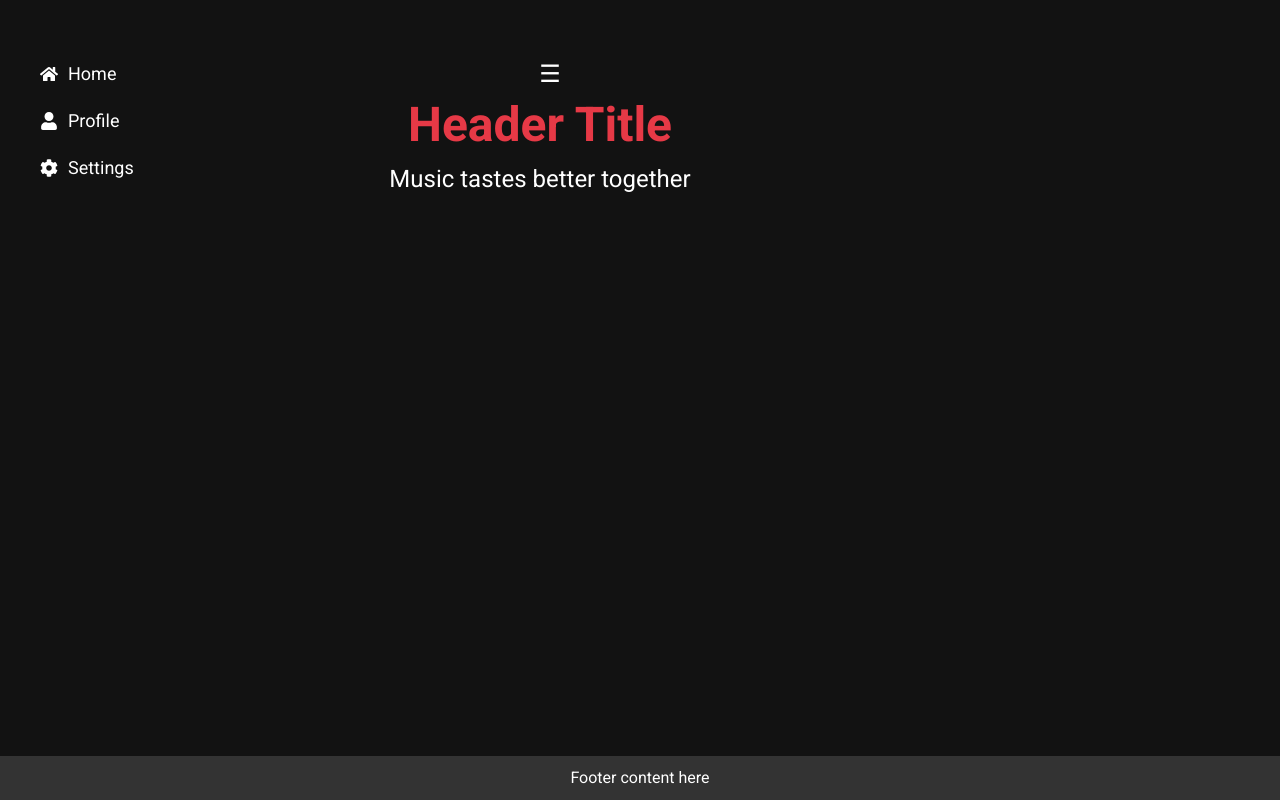
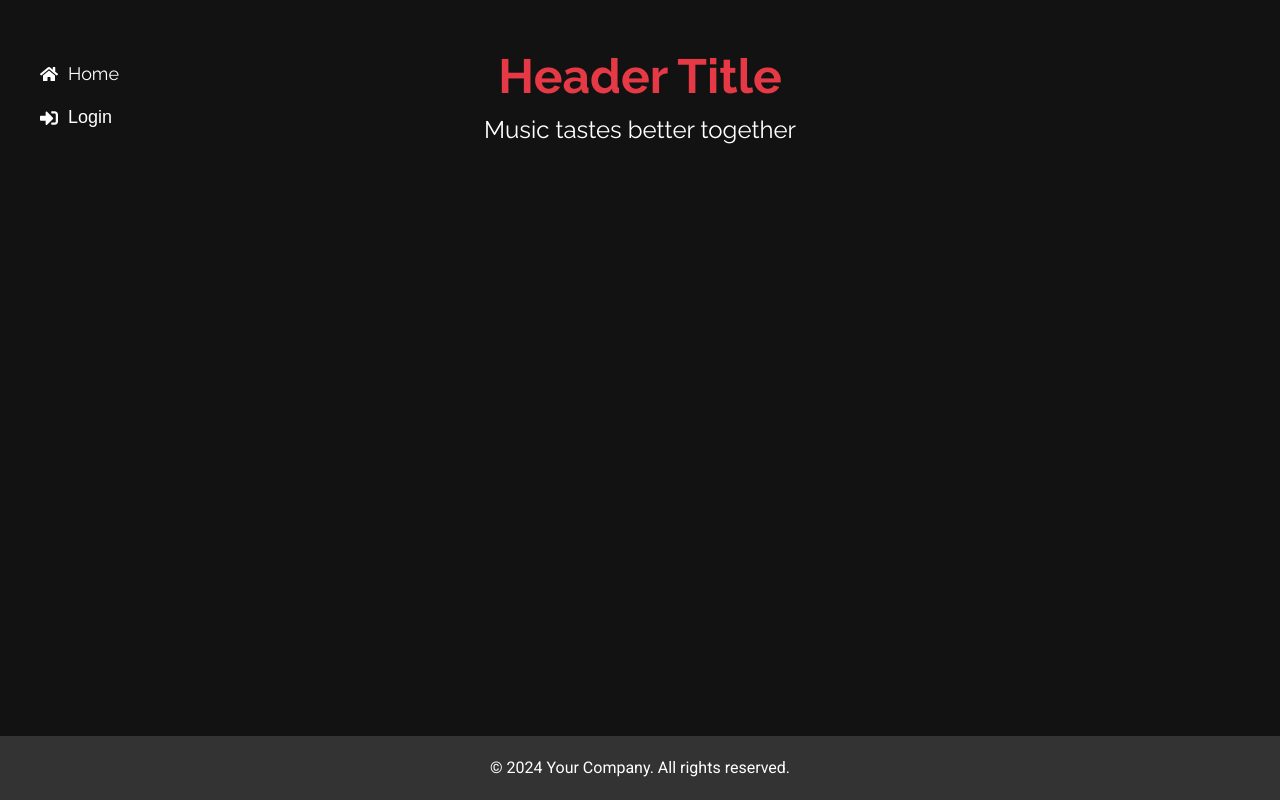
Before and after one commit to KubaG1974/BBfront, a React (Create React App) app in the folder bandblend/: page / in a window 1280 px wide. Built offline with nearby package versions, Linux system fonts and the light colour scheme.

Commit message:
Added RWD changes to sidebar and added modal

```diff
--- a/bandblend/public/index.html
+++ b/bandblend/public/index.html
@@ -4,6 +4,10 @@
     <meta charset="utf-8" />
     <link rel="icon" href="%PUBLIC_URL%/favicon.ico" />
     <link href="https://fonts.googleapis.com/css2?family=Roboto:wght@400;500;700&display=swap" rel="stylesheet">
+    <link href="https://fonts.googleapis.com/css2?family=Anton&display=swap" rel="stylesheet">
+    <link rel="preconnect" href="https://fonts.googleapis.com">
+    <link rel="preconnect" href="https://fonts.gstatic.com" crossorigin>
+    <link href="https://fonts.googleapis.com/css2?family=Raleway:ital,wght@0,100..900;1,100..900&display=swap" rel="stylesheet">
     <meta name="viewport" content="width=device-width, initial-scale=1" />
     <meta name="theme-color" content="#000000" />
     <meta
--- a/bandblend/src/App.css
+++ b/bandblend/src/App.css
@@ -1,26 +1,75 @@
 body {
-  font-family: 'Roboto', sans-serif;
+  font-family: 'Anton', sans-serif;
 }
 
-.app {
+.modal {
+  position: fixed;
+  top: 0;
+  left: 0;
+  width: 100%;
+  height: 100%;
+  background: rgba(0, 0, 0, 0.8);
   display: flex;
-  flex-direction: column;
-  height: 100vh;
+  align-items: center;
+  justify-content: center;
+  z-index: 1000;
 }
 
-.content {
+.close-modal-btn {
+  position: absolute;
+  top: 10px;
+  right: 20px;
+  background: none;
+  border: none;
+  color: #ffffff;
+  font-size: 24px;
+  cursor: pointer;
+}
+
+.main-content {
   flex: 1;
-  display: flex;
-  flex-direction: column;
-  padding: 20px;
+  padding-bottom: 50px;
+  margin-left: 200px;
+}
+
+.hamburger-btn {
+  display: none;
 }
 
 @media (max-width: 768px) {
-  .app {
-    flex-direction: column;
+  .hamburger-btn {
+    display: block;
+    background: none;
+    border: none;
+    color: #ffffff;
+    font-size: 24px;
+    cursor: pointer;
+    position: absolute;
+    top: 20px;
+    right: 20px;
+    z-index: 10;
+  }
+
+  .main-content {
+    margin: 0;
   }
 
   .sidebar {
     display: none;
   }
 }
+
+.app {
+  display: flex;
+  flex-direction: column;
+  min-height: 100vh;
+}
+
+.footer {
+  margin-top: auto;
+  width: 100%;
+  background-color: #333;
+  color: #fff;
+  text-align: center;
+  padding: 20px;
+}
--- a/bandblend/src/App.js
+++ b/bandblend/src/App.js
@@ -6,17 +6,32 @@ import Footer from './components/Footer/Footer';
 import Home from './components/Home/Home';
 import Profile from './components/Profile/Profile';
 import Settings from './components/Settings/Settings';
+import ModalMenu from './components/ModalMenu/ModalMenu';
+import { FaBars } from 'react-icons/fa';
 import './App.css';
 
-const App = () =>  {
-  const [ sidebarVisible ] = useState(true);
+const App = () => {
+  const [ isModalOpen, setIsModalOpen ] = useState(false);
+
+  const toggleModal = () => {
+    setIsModalOpen(!isModalOpen);
+  };
 
   return (
     <Router>
       <div className = "app">
-        {sidebarVisible && <Sidebar />}
-        <div className = "content">
+        <Sidebar />
+        <div className = "main-content">
           <Header />
+          <button className = "hamburger-btn" onClick = {toggleModal}>
+            <FaBars />
+          </button>
+          {isModalOpen && (
+            <div className = "modal">
+              <ModalMenu />
+              <button className = "close-modal-btn" onClick = {toggleModal}>X</button>
+            </div>
+          )}
           <Routes>
             <Route path = "/home" element = {<Home />} />
             <Route path = "/profile" element = {<Profile />} />
--- a/bandblend/src/components/Footer/Footer.css
+++ b/bandblend/src/components/Footer/Footer.css
@@ -1,7 +1,15 @@
-
 .footer {
+  width: 100%;
   background-color: #333;
   color: #fff;
   text-align: center;
-  padding: 10px 0;
+  padding: 20px 0;
+  position: relative;
+  bottom: 0;
+  left: 0;
 }
+
+.footer p {
+  margin: 0;
+  font-family: 'Roboto', sans-serif;
+}
--- a/bandblend/src/components/Footer/Footer.js
+++ b/bandblend/src/components/Footer/Footer.js
@@ -4,7 +4,7 @@ import './Footer.css';
 const Footer = () => {
   return (
     <footer className = "footer">
-      <p>Footer content here</p>
+      <p>&copy; 2024 Your Company. All rights reserved.</p>
     </footer>
   );
 };
--- a/bandblend/src/components/Header/Header.css
+++ b/bandblend/src/components/Header/Header.css
@@ -8,14 +8,12 @@
 
 .header h1 {
   font-size: 48px;
-  font-family: 'Roboto', sans-serif;
   color: #E63946;
   margin: 0 20px;
 }
 
 .header p {
   font-size: 24px;
-  font-family: 'Roboto', sans-serif;
   color: #ffffff;
   margin: 0;
 }
@@ -26,16 +24,20 @@
   color: #fff;
   font-size: 24px;
   cursor: pointer;
-  margin-left: 20px;
+  position: absolute;
+  top: 20px;
+  right: 20px;
+  display: none;
 }
 
 .hamburger-btn:hover {
-  color: #ddd;
+  color: #ab0909;
 }
 
 @media (max-width: 768px) {
   .header {
     width: 100%;
+    text-align: center;
   }
 
   .hamburger-btn {
--- a/bandblend/src/components/Header/Header.js
+++ b/bandblend/src/components/Header/Header.js
@@ -1,12 +1,9 @@
 import React from 'react';
 import './Header.css';
 
-const Header = ({ onToggleModal }) => {
+const Header = () => {
   return (
-    <header className = "header">
-      <button className = "hamburger-btn" onClick = {onToggleModal}>
-        ☰
-      </button>
+    <header className="header">
       <h1>Header Title</h1>
       <p>Music tastes better together</p>
     </header>
--- a/bandblend/src/components/ModalMenu/ModalMenu.css
+++ b/bandblend/src/components/ModalMenu/ModalMenu.css
@@ -12,11 +12,11 @@
 }
 
 .modal-content {
-  background-color: #333;
+  /*background-color: #333;*/
   color: #fff;
-  padding: 20px;
+  padding: 5px 15px 15px 5px;
   border-radius: 5px;
-  text-align: center;
+  text-align: left;
   width: 80%;
 }
 
@@ -30,7 +30,7 @@
 }
 
 .close-btn:hover {
-  color: #ddd;
+  color: #d91212;
 }
 
 .modal ul {
--- a/bandblend/src/components/ModalMenu/ModalMenu.js
+++ b/bandblend/src/components/ModalMenu/ModalMenu.js
@@ -3,30 +3,27 @@ import { Link } from 'react-router-dom';
 import { FaHome, FaUser, FaCog } from 'react-icons/fa';
 import './ModalMenu.css';
 
-const ModalMenu = ({ onClose }) => {
+const ModalMenu = () => {
   return (
-    <div className = "modal">
       <div className = "modal-content">
-        <button className = "close-btn" onClick = {onClose}>X</button>
         <ul>
           <li>
-            <Link to = "/home" onClick = {onClose}>
-              <FaHome /> Home
+            <Link to = "/home">
+              <FaHome /> <span className = "sidebar-text">Home</span>
             </Link>
           </li>
           <li>
-            <Link to = "/profile" onClick = {onClose}>
-              <FaUser /> Profile
+            <Link to = "/profile">
+              <FaUser /> <span className = "sidebar-text">Profile</span>
             </Link>
           </li>
           <li>
-            <Link to = "/settings" onClick = {onClose}>
-              <FaCog /> Settings
+            <Link to = "/settings">
+              <FaCog /> <span className = "sidebar-text">Settings</span>
             </Link>
           </li>
         </ul>
       </div>
-    </div>
   );
 };
 
--- a/bandblend/src/components/Sidebar/Sidebar.css
+++ b/bandblend/src/components/Sidebar/Sidebar.css
@@ -7,11 +7,25 @@
   padding: 50px 0 0 25px;
   display: flex;
   flex-direction: column;
-  transition: transform 0.3s ease;
 }
 
+@media (max-width: 768px) {
+  .sidebar {
+    display: none;
+  }
+}
+
+.menu-btn {
+  display: none !important;
+}
+
+@media (max-width: 768px) {
+  .menu-btn {
+    display: block;
+}
 .sidebar.closed {
   transform: translateX(-100%);
+}
 }
 
 .sidebar ul {
@@ -47,3 +61,19 @@
     display: none;
   }
 }
+
+.sidebar-login-btn, .sidebar-logout-btn {
+  background: none;
+  border: none;
+  color: #ffffff;
+  font-size: 18px;
+  cursor: pointer;
+  text-align: left;
+  display: flex;
+  align-items: center;
+  padding: 10px 15px;
+}
+
+.sidebar-login-btn:hover, .sidebar-logout-btn:hover {
+  color: #ff0000;
+}
--- a/bandblend/src/components/Sidebar/Sidebar.js
+++ b/bandblend/src/components/Sidebar/Sidebar.js
@@ -1,17 +1,34 @@
-import React from 'react';
+import React, { useState } from 'react';
 import { Link } from 'react-router-dom';
-import { FaHome, FaUser, FaCog } from 'react-icons/fa';
+import { FaHome, FaUser, FaCog, FaBars, FaSignInAlt, FaSignOutAlt } from 'react-icons/fa';
 import './Sidebar.css';
 
 const Sidebar = () => {
+  const [ isLoggedIn, setIsLoggedIn ] = useState(false);
+  const [ isOpen, setIsOpen ] = useState(true);
+
+  const toggleSidebar = () => {
+    setIsOpen(!isOpen);
+  };
+
+  const toggleLogin = () => {
+    setIsLoggedIn(!isLoggedIn);
+  };
+
   return (
-    <div className = "sidebar">
+    <div>
+      <button className = "menu-btn" onClick = {toggleSidebar}>
+        <FaBars />
+      </button>
+      <div className = {`sidebar ${isOpen ? 'open' : 'closed'}`}>
         <ul>
           <li>
             <Link to = "/home">
               <FaHome /> <span className = "sidebar-text">Home</span>
             </Link>
           </li>
+          {isLoggedIn ? (
+            <>
               <li>
                 <Link to = "/profile">
                   <FaUser /> <span className = "sidebar-text">Profile</span>
@@ -22,7 +39,21 @@ const Sidebar = () => {
                   <FaCog /> <span className = "sidebar-text">Settings</span>
                 </Link>
               </li>
+              <li>
+                <button onClick = {toggleLogin} className = "sidebar-logout-btn">
+                  <FaSignOutAlt /> <span className = "sidebar-text">Logout</span>
+                </button>
+              </li>
+            </>
+          ) : (
+            <li>
+              <button onClick = {toggleLogin} className = "sidebar-login-btn">
+                <FaSignInAlt /> <span className = "sidebar-text">Login</span>
+              </button>
+            </li>
+          )}
         </ul>
+      </div>
     </div>
   );
 };
--- a/bandblend/src/index.css
+++ b/bandblend/src/index.css
@@ -5,7 +5,7 @@
 }
 
 body {
-    font-family: 'Roboto', sans-serif;
+    font-family: 'Raleway', sans-serif;
     background-color: #121212;
     color: white;
     line-height: 1.5;
```
Lines whose indentation alone changed are shown as unchanged.
